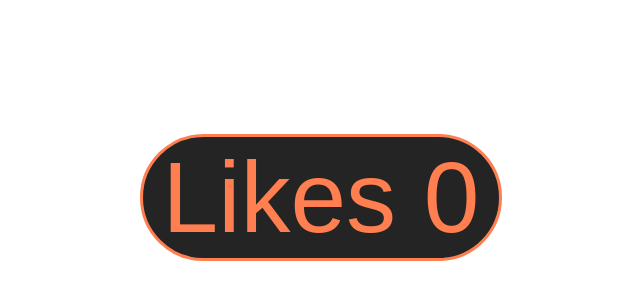
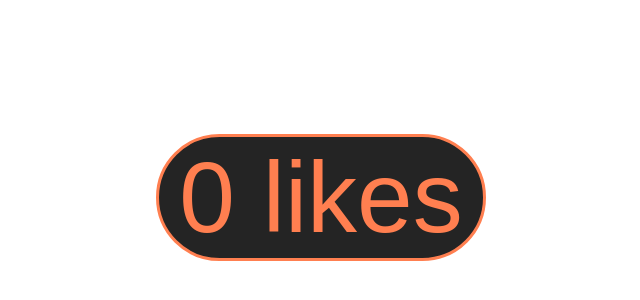
Before and after one commit to PatrickBoynton/react-like-button, a React (Create React App) app: page / in a window 1280 px wide. Shown: the part 122-422 px from the top of the page, without its empty margins (319-959 px from the left). Built offline with nearby package versions, Linux system fonts and the light colour scheme.

Commit message:
Moved the ternary outside of setState.

```diff
--- a/src/App.js
+++ b/src/App.js
@@ -14,13 +14,13 @@ class App extends Component {
   }
   handleIncrement() {
     // Non shorthand: this.setState((state) => ({likes: state.likes + 1}))
-    this.setState((state) => ({number: state.number + 1, likes: (state.number >= 1) && (this.state.number !== 0) ? "Likes" : "Like"}));
+    this.setState((state) => ({number: state.number + 1}))
   }
 
   render() {
     return (
       <React.Fragment>
-        <button onClick={() => this.handleIncrement()}>{this.state.likes} {this.state.number}</button>
+        <button onClick={() => this.handleIncrement()}>{this.state.number} {this.state.number === 1 ? "like" : "likes"}</button>
       </React.Fragment>
     )
   }
```
